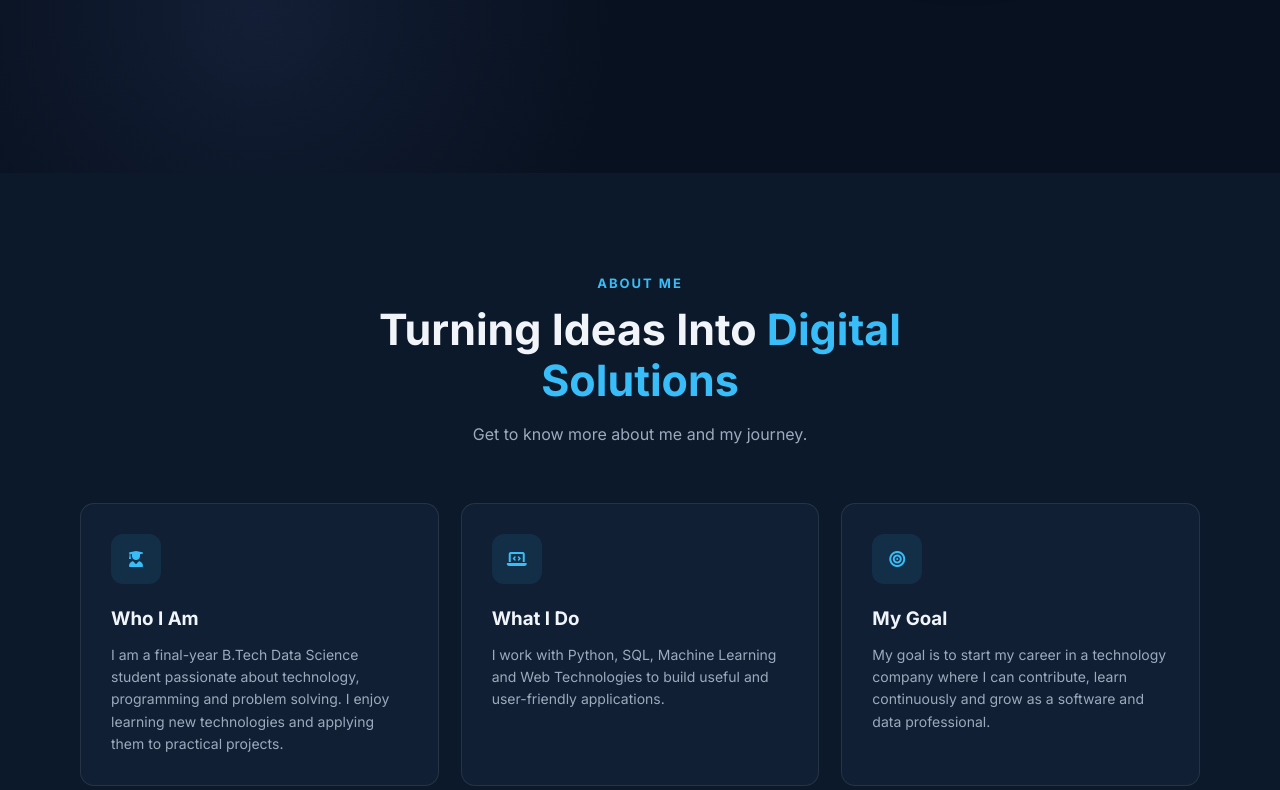
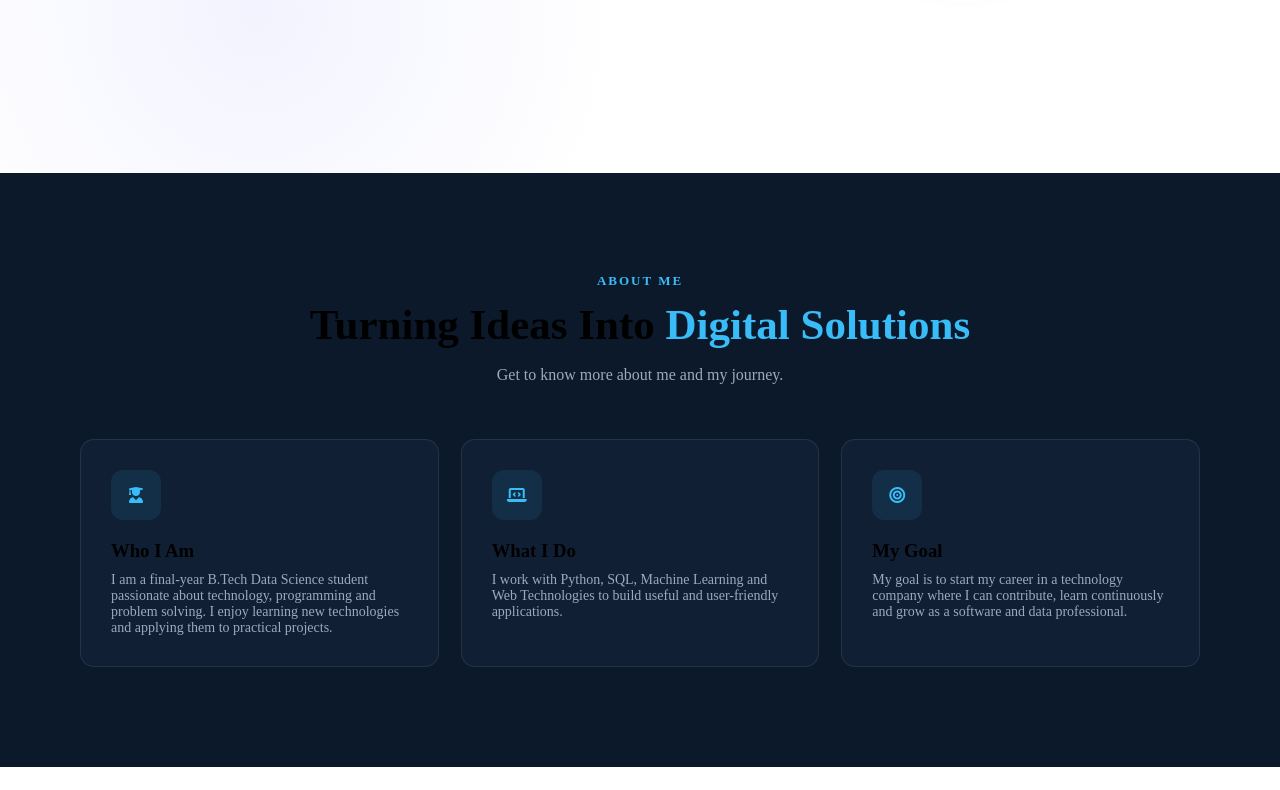
Before and after one commit to GarimaBajpai25/Portfolio_website, a plain HTML site: page index.html in a window 1280 px wide. Shown: the part 627-1417 px from the top of the page. Drawn offline with Linux system fonts and the light colour scheme.

Commit message:
extract content

```diff
--- a/style.css
+++ b/style.css
@@ -24,13 +24,7 @@
 }
 
 
-body {
-    font-family: "Inter", sans-serif;
-    background: var(--bg);
-    color: var(--text);
-    line-height: 1.6;
-    overflow-x: hidden;
-}
+
 
 a {
     text-decoration: none;
```
